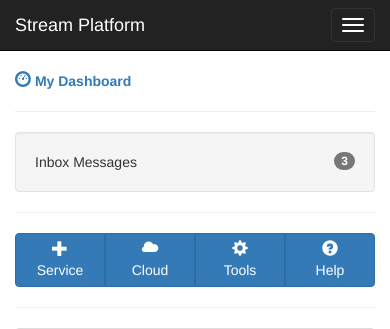
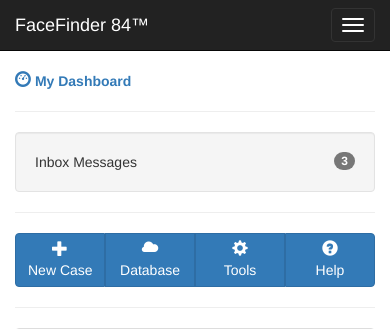
Before and after one commit to bennettwarner/FaceFinder84, a PHP site: page / in a window 390 px wide. Shown: the top 329 px of the page. Run offline with PHP 8.4, Linux system fonts and the light colour scheme; grey boxes labelled with a size stand in for pictures from a placeholder-image service; some libraries are stand-ins or nearby versions.

Commit message:
Update index.php

```diff
--- a/html/index.php
+++ b/html/index.php
@@ -22,7 +22,7 @@
                         <span class="icon-bar"></span>
                         <span class="icon-bar"></span>
                     </button>
-                    <a class="navbar-brand" href="#">Stream Platform</a>
+                    <a class="navbar-brand" href="#">FaceFinder 84™</a>
                 </div>
                 <div class="navbar-collapse collapse">
                     <ul class="nav navbar-nav navbar-right">
@@ -54,8 +54,8 @@
                             </div>
                             <hr>
                             <div class="btn-group btn-group-justified">
-                                <a href="#" class="btn btn-primary col-sm-3"><i class="glyphicon glyphicon-plus"></i><br> Service</a>
-                                <a href="#" class="btn btn-primary col-sm-3"><i class="glyphicon glyphicon-cloud"></i><br> Cloud</a>
+                                <a href="#" class="btn btn-primary col-sm-3"><i class="glyphicon glyphicon-plus"></i><br> New Case</a>
+                                <a href="#" class="btn btn-primary col-sm-3"><i class="glyphicon glyphicon-cloud"></i><br> Database</a>
                                 <a href="#" class="btn btn-primary col-sm-3"><i class="glyphicon glyphicon-cog"></i><br> Tools</a>
                                 <a href="#" class="btn btn-primary col-sm-3"><i class="glyphicon glyphicon-question-sign"></i><br> Help</a>
                             </div>
```
